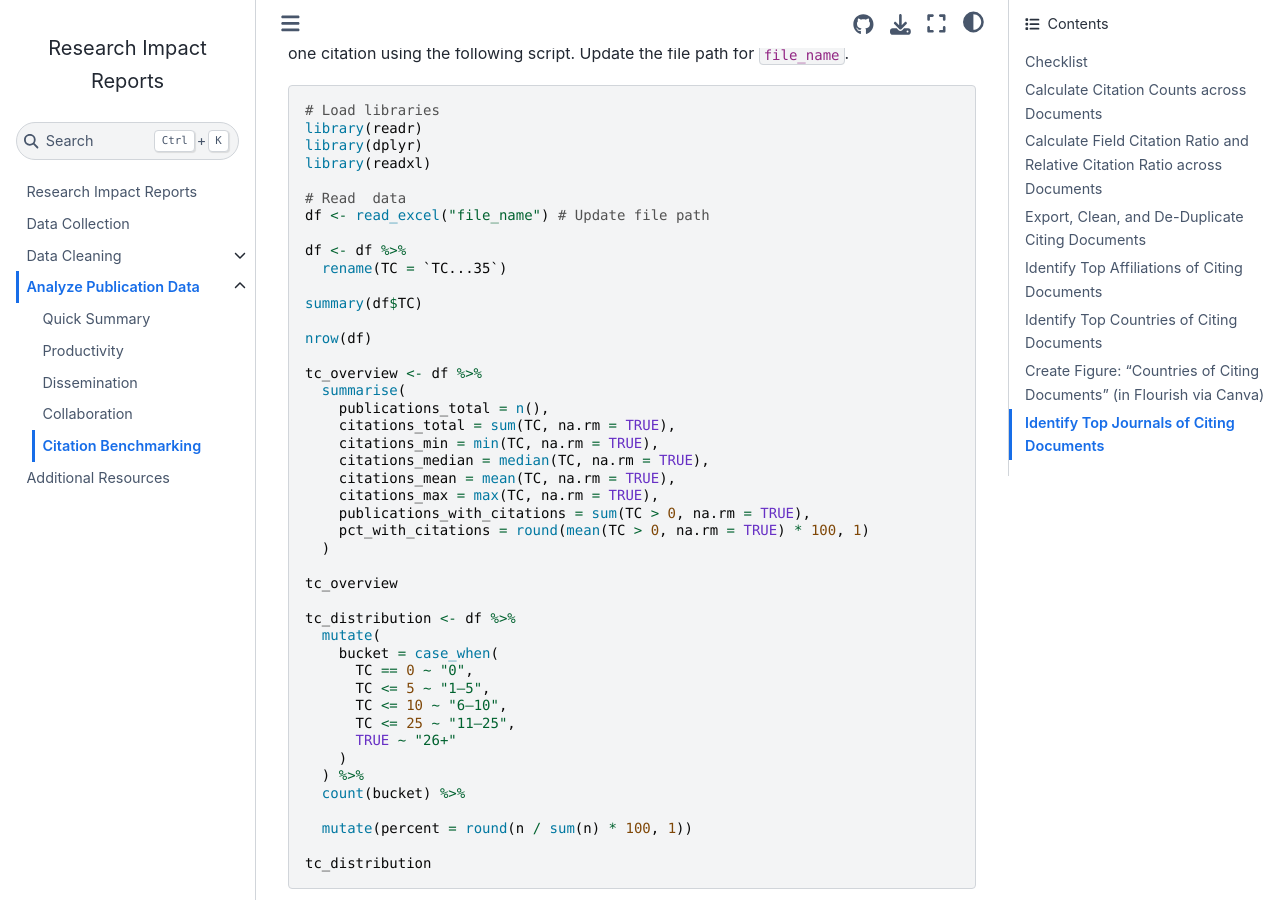
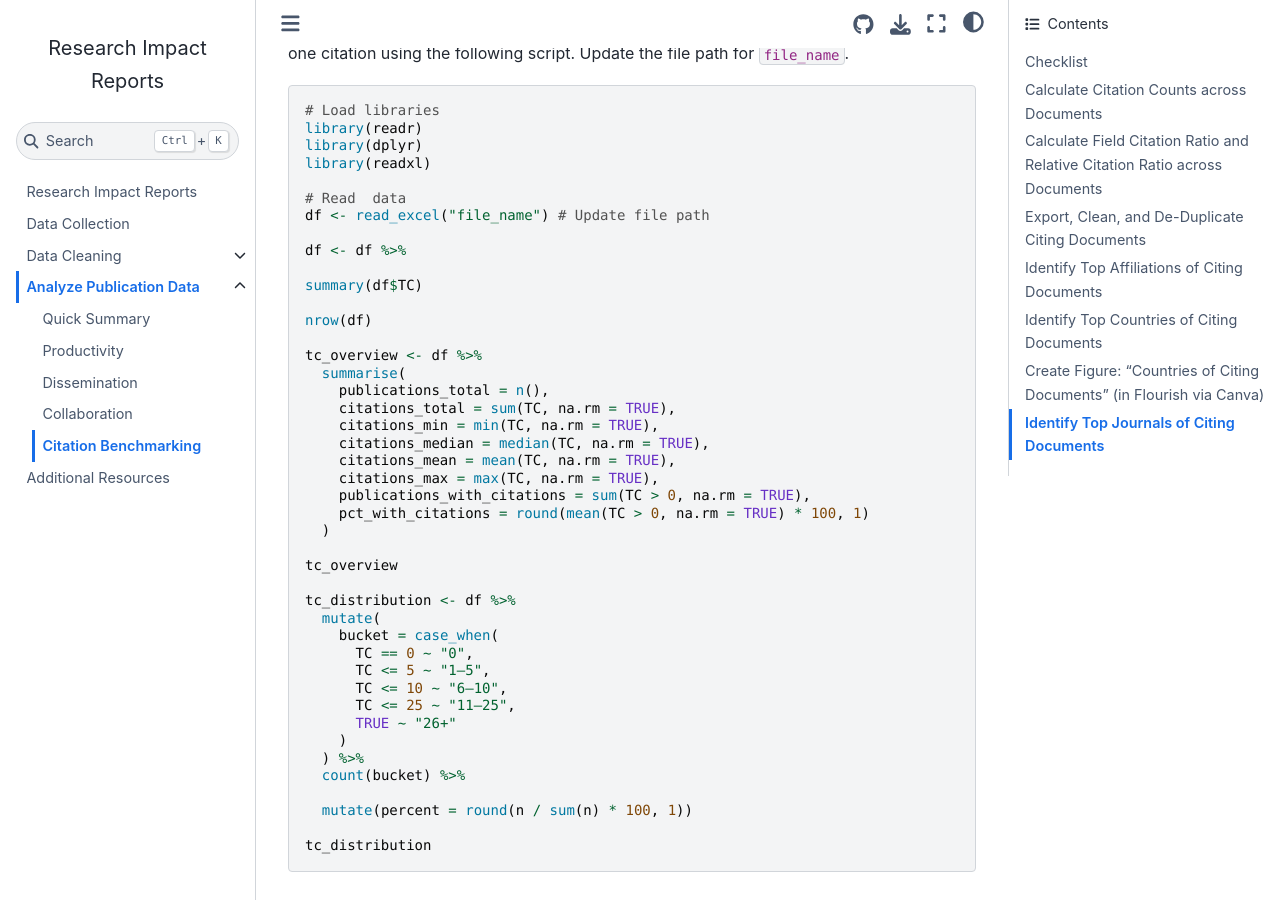
Before and after one commit to vvlooking/research-impact, a Jupyter Book: the page built from website/analyze-data-citation-benchmarking.md, in a window 1280 px wide and 900 px high, scrolled down 632 px. Built offline with Jupyter Book 1.0.4 settings and Sphinx 7.4.7 and the Sphinx Book theme 1.1.4, drawn with Linux system fonts in a browser that asks for light colours.

Commit message:
Remove renaming of 'TC...35' column
Removed renaming of the 'TC...35' column in the data frame.

```diff
--- a/website/analyze-data-citation-benchmarking.md
+++ b/website/analyze-data-citation-benchmarking.md
@@ -25,7 +25,6 @@ library(readxl)
 df <- read_excel("file_name") # Update file path
 
 df <- df %>%
-  rename(TC = `TC...35`)
 
 summary(df$TC)
 
```
